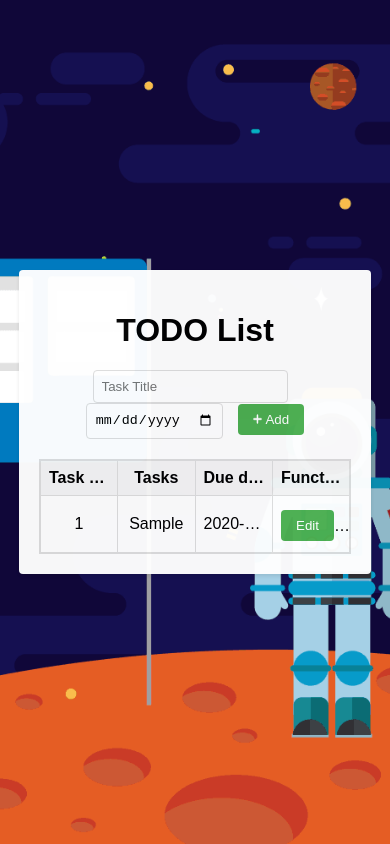
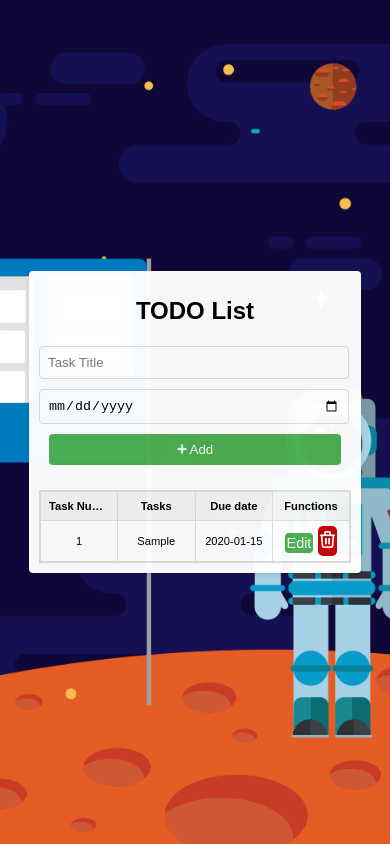
Before and after one commit to Eladio05/TODO-LIST-2, a plain HTML site: page index.html in a window 390 px wide. Both pictures are taken after typing "Sample", "2020-01-15" into the empty fields and a click on the button "Add". Drawn offline with Linux system fonts and the light colour scheme.

Commit message:
Responsive

```diff
--- a/style.css
+++ b/style.css
@@ -69,16 +69,7 @@ table {
     border-radius: 4px;
 }
 
-#add-task-btn {
-    padding: 8px 15px;
-    background-color: #4CAF50;
-    color: white;
-    border: none;
-    border-radius: 4px;
-    cursor: pointer;
-}
-
-.edit-btn {
+#add-task-btn, .edit-btn {
     padding: 8px 15px;
     background-color: #4CAF50;
     color: white;
@@ -118,8 +109,40 @@ h1{
     text-align: center;
 }
 
-@media screen and (max-width: 400px) {
-    .consult-btn {
+@media only screen and (max-width: 768px) {
+    #task-container {
+        padding: 10px;
+    }
+
+    .edit-btn, .delete-btn {
+        padding: 2px;
+        font-size: 0.9rem;
+        margin: 0 1px;
+        width: auto;
+    }
+
+    .delete-btn img {
+        width: 15px;
+        height: auto;
+    }
+
+    #task-inputs input, #add-task-btn {
+        width: calc(100% - 20px);
+        margin: 5px 0;
+    }
+}
+
+@media only screen and (max-width: 480px) {
+    h1 {
+        font-size: 1.5rem;
+    }
+
+    #task-table, th, td {
+        font-size: 0.7rem;
+        min-width: 20px;
+    }
+
+    td {
         padding: 5px;
     }
 }
```
